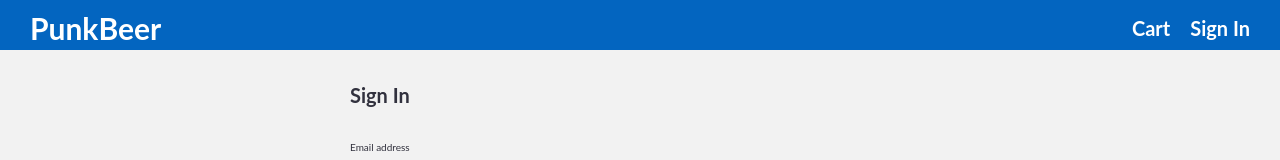
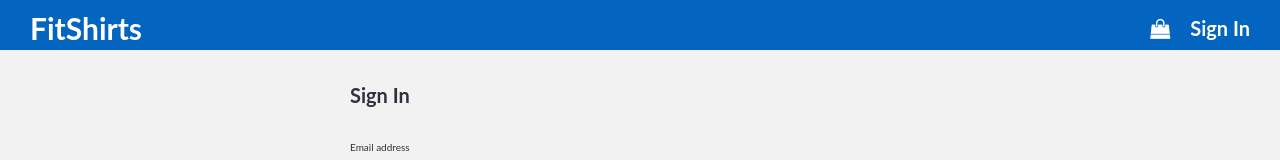
Before and after one commit to cihanalici/e-commerce-project, a React (Create React App) app in the folder frontend/: page /signin in a window 1280 px wide. Shown: the top 160 px of the page. Built offline with nearby package versions, Linux system fonts and the light colour scheme.

Commit message:
e-commerce

```diff
--- a/frontend/src/App.js
+++ b/frontend/src/App.js
@@ -21,41 +21,33 @@
 import UserListScreen from "./screens/UserListScreen";
 
 function App() {
+  // cart verisini getir
   const cart = useSelector((state) => state.cart);
-  // const [sidebarIsOpen, setSidebarIsOpen] = useState(false);
   const { cartItems } = cart;
+  // user için signin verisi
   const userSignin = useSelector((state) => state.userSignin);
   const { userInfo } = userSignin;
-  const productList = useSelector((state) => state.productList);
-  const { products } = productList;
-  console.log(products)
+
+
   const dispatch = useDispatch();
   const signoutHandler = () => {
     dispatch(signout());
   };
 
-  // const productCategoryList = useSelector((state) => state.productCategoryList);
-  // const {
-  //   loading: loadingCategories,
-  //   error: errorCategories,
-  //   categories,
-  // } = productCategoryList;
-  // useEffect(() => {
-  //   dispatch(listProductCategories());
-  // }, [dispatch]);
+
   return (
     <BrowserRouter>
       <div className="grid-container">
         <header className="row">
           <div>
             <Link className="brand" to="/">
-              PunkBeer
+              FitShirts
             </Link>
           </div>
 
           <div>
             <Link to="/cart">
-              Cart
+            <i class="fa fa-shopping-bag" aria-hidden="true"></i>
               {cartItems.length > 0 && (
                 <span className="badge">{cartItems.length}</span>
               )}
--- a/frontend/src/screens/HomeScreen.js
+++ b/frontend/src/screens/HomeScreen.js
@@ -10,7 +10,7 @@
   // state ile inputBox ve filtered array verilerini tanımlama
   const [name, setName] = useState("");
   const [filtered, setFiltered] = useState(null);
-  console.log(filtered);
+
 
   // veritabanındaki product'a ulaşmak (redux) state'i kullanarak
 
```
